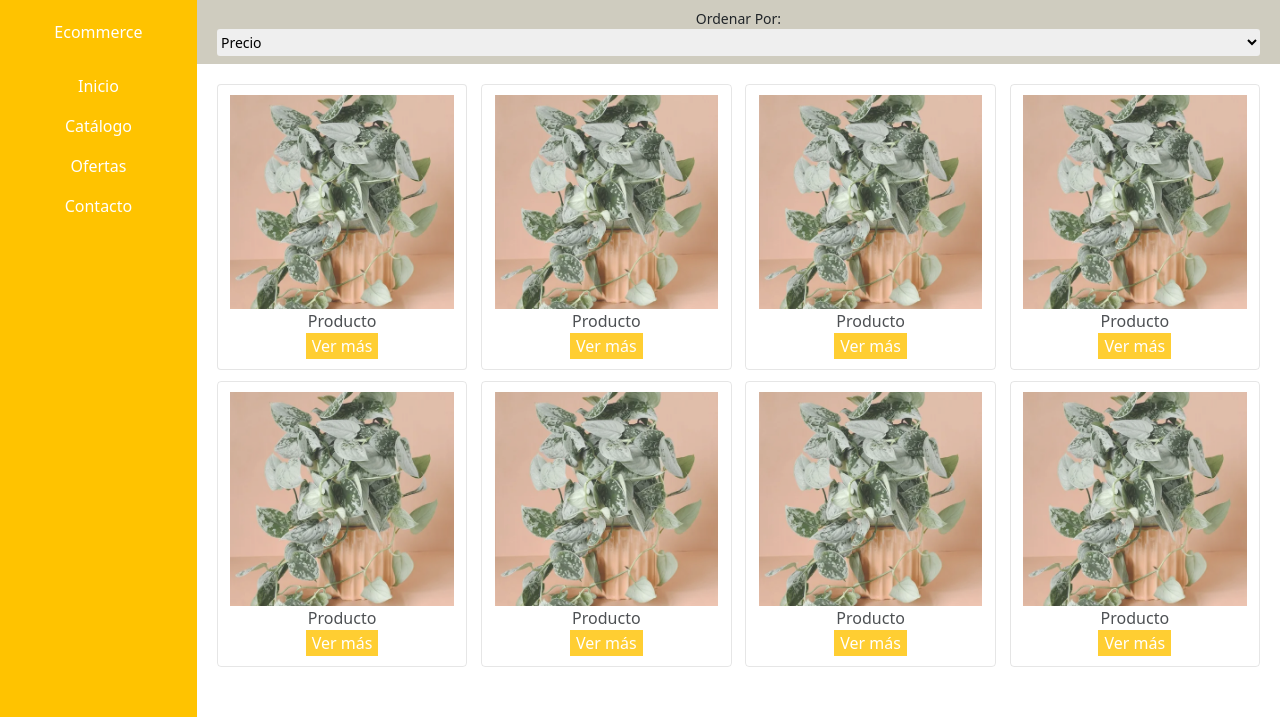
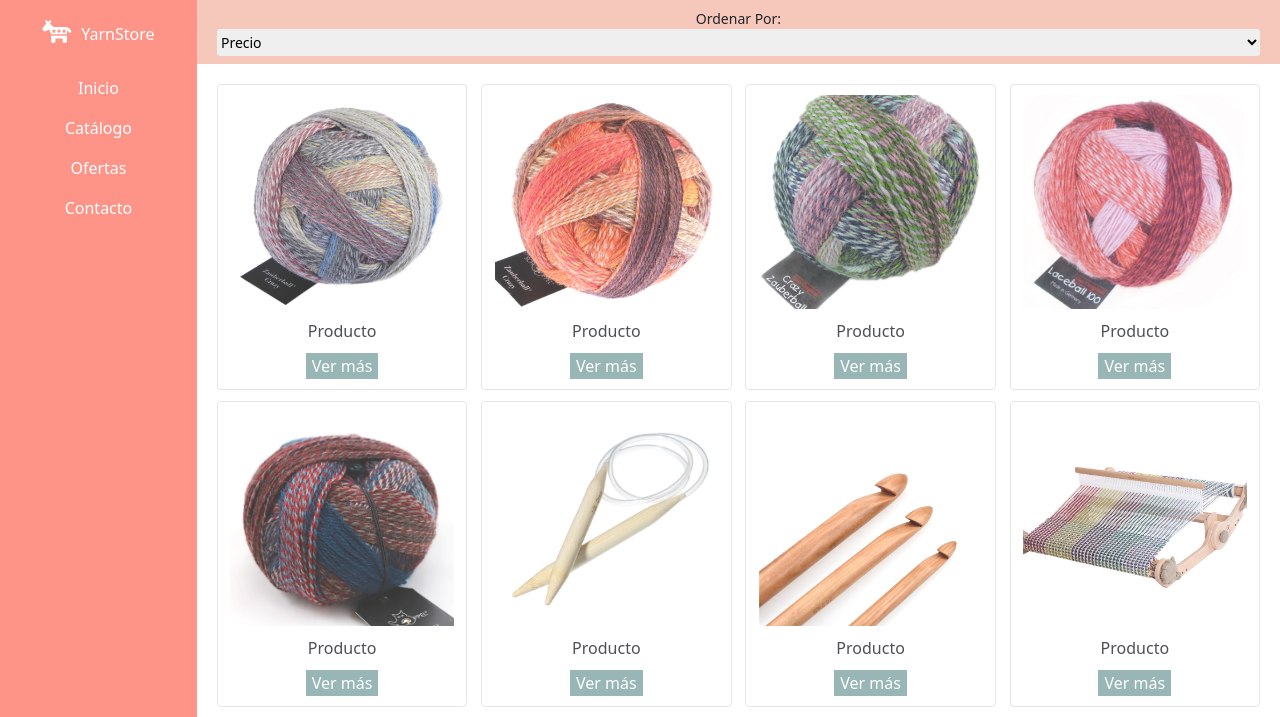
Before and after one commit to ConsuAng/desafio-media-query, a plain HTML site: page index.html in a window 1280 px wide. Shown: the top 717 px of the page. Drawn offline with nearby package versions, Linux system fonts and the light colour scheme.

Commit message:
feat: added color palette and change of images

```diff
--- a/assets/css/style.css
+++ b/assets/css/style.css
@@ -11,12 +11,17 @@ container {
 
 navbar {
   grid-area: navbar;
-  background-color: #ffc300;
+  background-color: #fe9388;
   color: #ffff;
   padding: 0 20px;
   display: flex;
   justify-content: space-between;
   align-items: center;
+}
+
+i {
+  font-size: 23px;
+  padding-right: 10px;
 }
 
 .menu {
@@ -26,7 +31,8 @@ navbar {
 .search-container {
   font-size: 14px;
   grid-area: search;
-  background-color: #cfccbf;
+  background-color: #f2b19e;
+  background-color: #f6c8bb;
   display: flex;
   flex-direction: column;
   justify-content: center;
@@ -63,7 +69,70 @@ main {
 
 .image {
   height: auto;
-  background-image: url("../img/ann_1-3.webp");
+  background-image: url("../img/lana-3.webp");
+  background-size: cover;
+  background-position: center center;
+  min-height: 300px;
+  width: 90%;
+}
+
+.image2 {
+  height: auto;
+  background-image: url("../img/lana-4.webp");
+  background-size: cover;
+  background-position: center center;
+  min-height: 300px;
+  width: 90%;
+}
+
+.image3{
+  height: auto;
+  background-image: url("../img/lana-2.webp");
+  background-size: cover;
+  background-position: center center;
+  min-height: 300px;
+  width: 90%;
+}
+
+.image4 {
+  height: auto;
+  background-image: url("../img/lana-1.jpeg");
+  background-size: cover;
+  background-position: center center;
+  min-height: 300px;
+  width: 90%;
+}
+
+.image5 {
+  height: auto;
+  background-image: url("../img/lana-5.webp");
+  background-size: cover;
+  background-position: center center;
+  min-height: 300px;
+  width: 90%;
+}
+
+.image6 {
+  height: auto;
+  background-image: url("../img/lana-6.jpg");
+  background-size: cover;
+  background-position: center center;
+  min-height: 300px;
+  width: 90%;
+}
+
+.image7 {
+  height: auto;
+  background-image: url("../img/lana-7.jpeg");
+  background-size: cover;
+  background-position: center center;
+  min-height: 300px;
+  width: 90%;
+}
+
+.image8 {
+  height: auto;
+  background-image: url("../img/lana-8.jpeg");
   background-size: cover;
   background-position: center center;
   min-height: 300px;
@@ -71,7 +140,7 @@ main {
 }
 
 .product {
-  padding: 10px 0;
+  padding: 20px 0;
 }
 
 .card2 {
@@ -82,11 +151,18 @@ button {
   border: none;
   border-radius: 3px;
   color: #ffff;
-  background-color: #ffc300;
+  background-color: #7fa4a5;
+}
+
+.pagination a{
+  color: #ffff;
+  background-color: #7fa4a5;
+
 }
 
 footer {
-  background-color: #ffc300;
+  background-color: #fe9388;
+
   color: #ffff;
   grid-area: footer;
   display: flex;
@@ -152,6 +228,34 @@ footer {
     min-height: 214px;
   }
 
+  .image2 {
+    min-height: 214px;
+  }
+
+  .image3 {
+    min-height: 214px;
+  }
+
+  .image4 {
+    min-height: 214px;
+  }
+
+  .image5 {
+    min-height: 214px;
+  }
+
+  .image6 {
+    min-height: 214px;
+  }
+
+  .image7 {
+    min-height: 214px;
+  }
+
+  .image8 {
+    min-height: 214px;
+  }
+
   .card2 {
     display: flex;
     width: 24%;
@@ -169,9 +273,13 @@ footer {
     opacity: 1;
   }
 
+  .product {
+    padding: 10px 0;
+  }
+
   .footer-text {
-    font-size: 11px;
+    font-size: 14px;
     text-align: center;
-    padding: 0 10px;
+    padding: 0 15px;
   }
 }
--- a/index.html
+++ b/index.html
@@ -18,7 +18,9 @@
 <body>
   <container>
     <navbar>
-      <div>Ecommerce</div>
+      <div>
+        <i class="fa-solid fa-democrat"></i>YarnStore
+      </div>
       <div class="bars">
         <i class="fa-solid fa-bars"></i>
       </div>
@@ -40,43 +42,43 @@
       <div class="cards">
         <div class="card">
           <div class="image"></div>
-          <div>Producto</div>
+          <div class="product">Producto</div>
           <button>Ver más</button>
         </div>
 
         <div class="card2">
-          <div class="image"></div>
-          <div>Producto</div>
+          <div class="image2"></div>
+          <div class="product">Producto</div>
           <button>Ver más</button>
         </div>
         <div class="card2">
-          <div class="image"></div>
-          <div>Producto</div>
+          <div class="image3"></div>
+          <div class="product">Producto</div>
           <button>Ver más</button>
         </div>
         <div class="card2">
-          <div class="image"></div>
-          <div>Producto</div>
+          <div class="image4"></div>
+          <div class="product">Producto</div>
           <button>Ver más</button>
         </div>
         <div class="card2">
-          <div class="image"></div>
-          <div>Producto</div>
+          <div class="image5"></div>
+          <div class="product">Producto</div>
           <button>Ver más</button>
         </div>
         <div class="card2">
-          <div class="image"></div>
-          <div>Producto</div>
+          <div class="image6"></div>
+          <div class="product">Producto</div>
           <button>Ver más</button>
         </div>
         <div class="card2">
-          <div class="image"></div>
-          <div>Producto</div>
+          <div class="image7"></div>
+          <div class="product">Producto</div>
           <button>Ver más</button>
         </div>
         <div class="card2">
-          <div class="image"></div>
-          <div>Producto</div>
+          <div class="image8"></div>
+          <div class="product">Producto</div>
           <button>Ver más</button>
         </div>
       </div>
```
Also changed, not shown: assets/img/ann_1-3.webp (deleted), assets/img/lana-1.jpeg (added), assets/img/lana-2.webp (added), assets/img/lana-3.webp (added), assets/img/lana-4.webp (added), assets/img/lana-5.webp (added), assets/img/lana-6.jpg (added), assets/img/lana-7.jpeg (added), assets/img/lana-8.jpeg (added).
